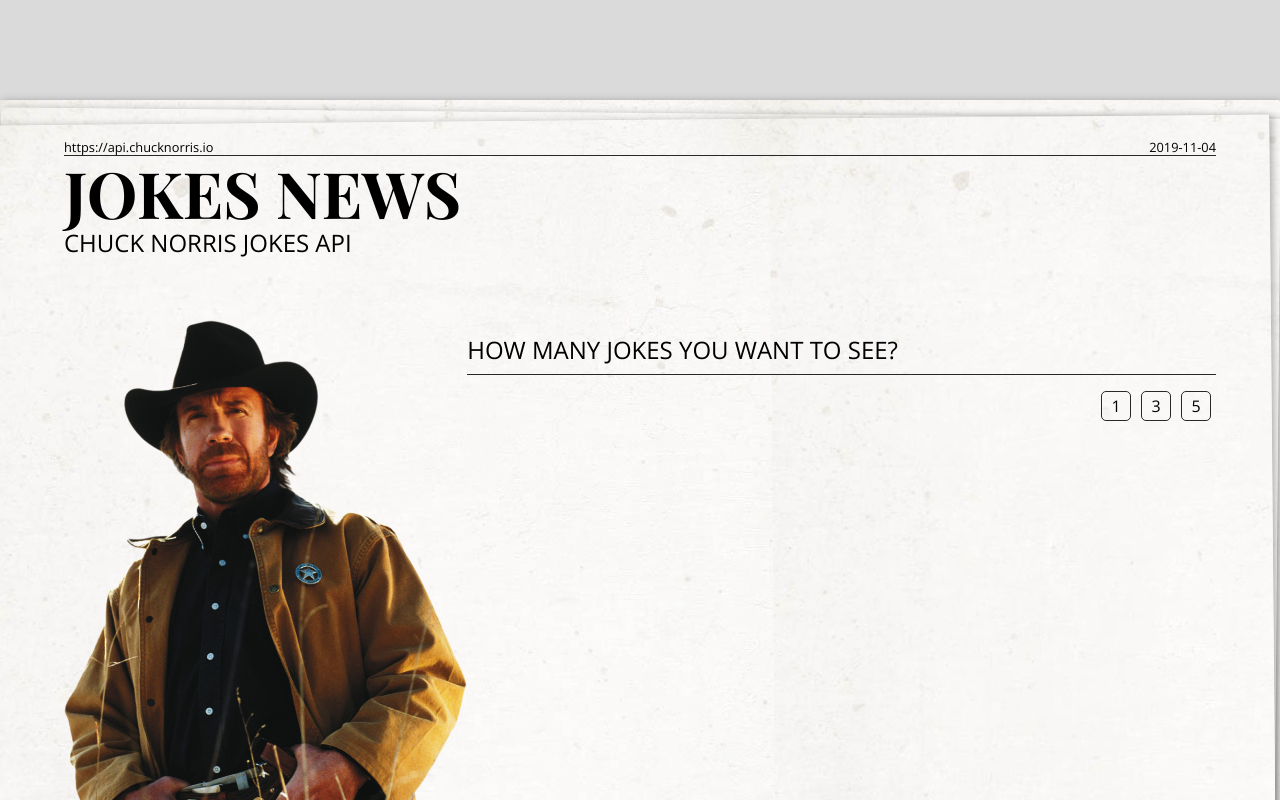
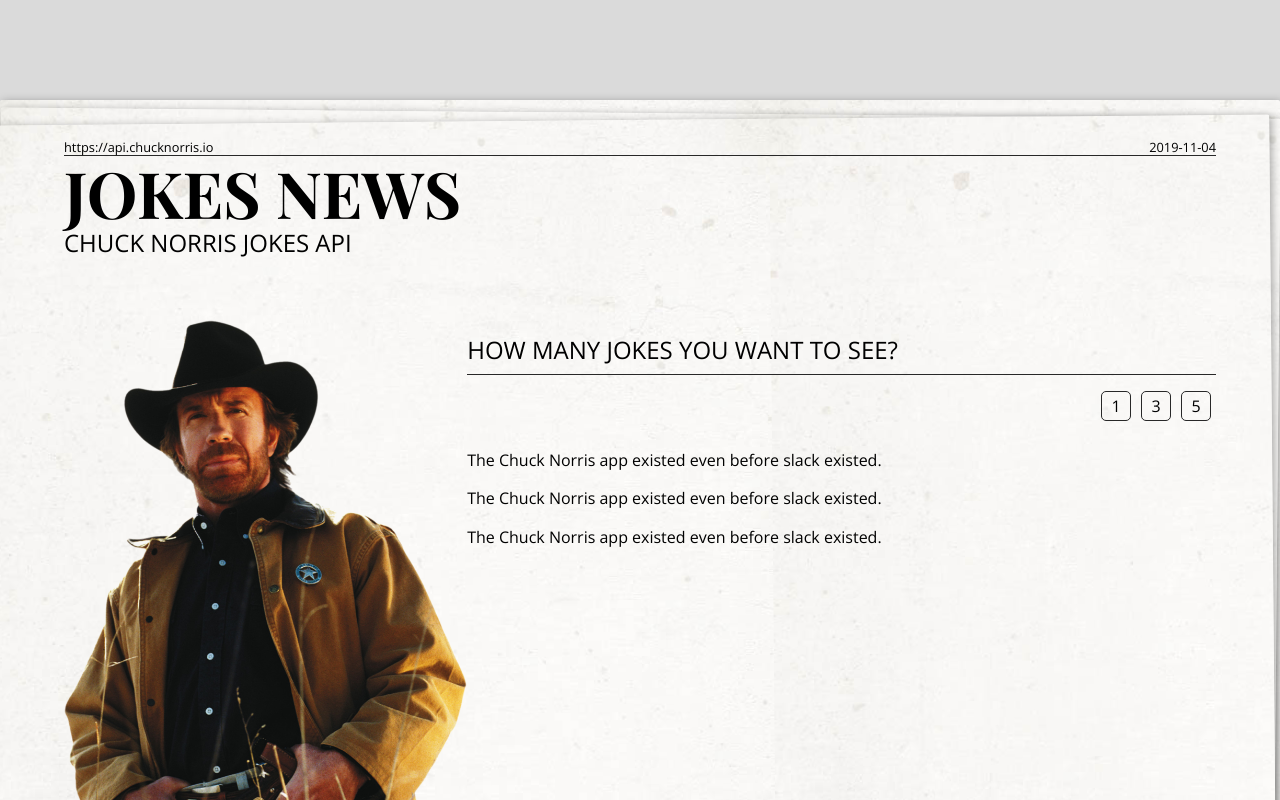
Before and after one commit to KrzysztofGrudzien/Jokes-Rest-Api, a React (Create React App) app: page / in a window 1280 px wide. Shown: the top 800 px of the page. Built offline with nearby package versions, Linux system fonts and the light colour scheme.

Commit message:
feat: add static elements and style its

```diff
--- a/src/components/Main.js
+++ b/src/components/Main.js
@@ -13,6 +13,11 @@
                         <button className={stylesBtn.btn}>3</button>
                         <button className={stylesBtn.btn}>5</button>
                     </div>
+                    <ul className={styles.app__DataList}>
+                        <li className={styles.app__DataItem}>The Chuck Norris app existed even before slack existed.</li>
+                        <li className={styles.app__DataItem}>The Chuck Norris app existed even before slack existed.</li>
+                        <li className={styles.app__DataItem}>The Chuck Norris app existed even before slack existed.</li>
+                    </ul>
                 </section>
             </div>
             <div className={styles.description}>
--- a/src/sass/components/main.module.scss
+++ b/src/sass/components/main.module.scss
@@ -34,6 +34,15 @@
     &__data {
         width: 65%;
     }
+
+    &__DataList {
+        list-style: none;
+        margin-top: 20px;
+    }
+
+    &__DataItem {
+        padding: 10px 0;
+    }
 }
 
 .description {
```
